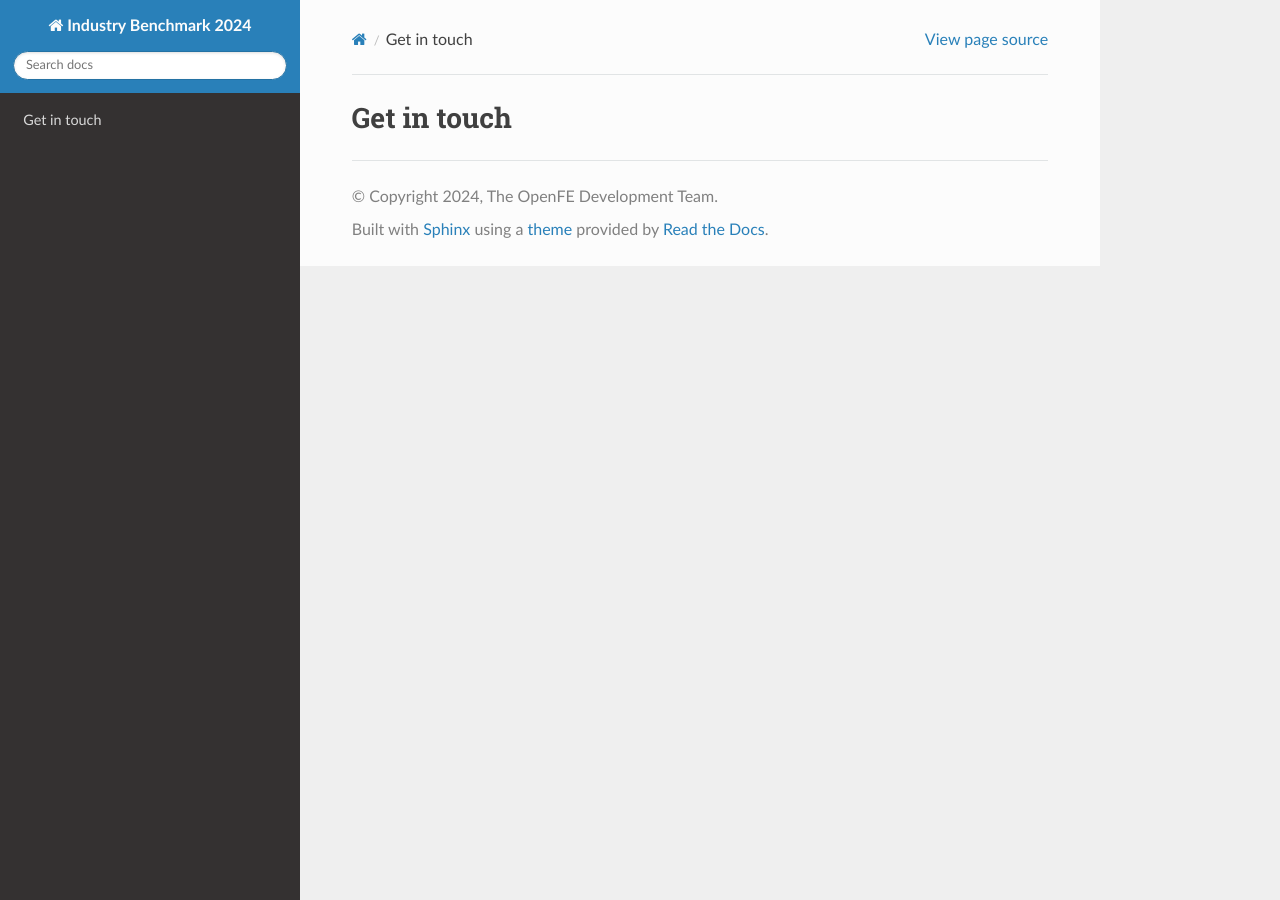
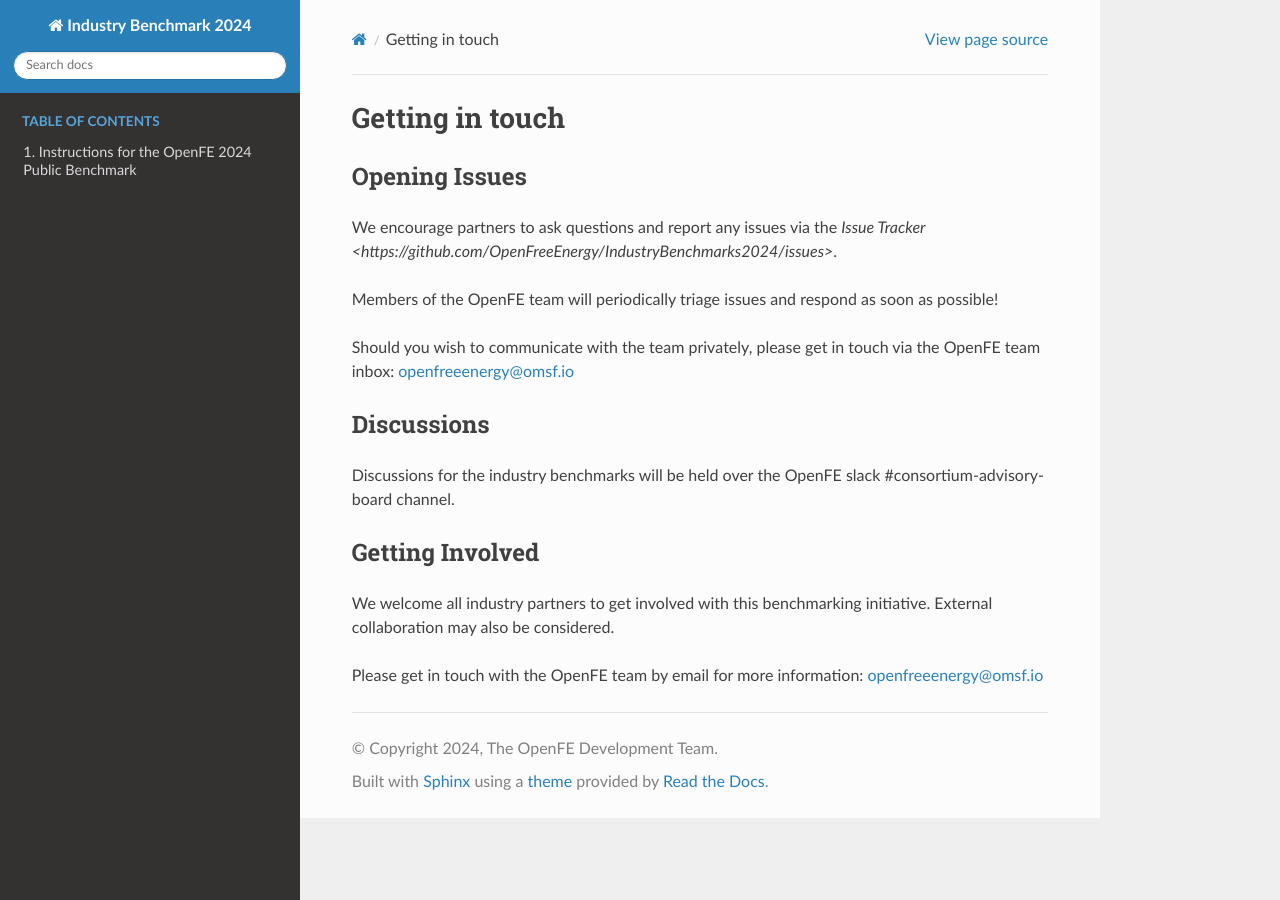
Before and after one commit to OpenFreeEnergy/IndustryBenchmarks2024, a Sphinx documentation site: the page built from docs/source/get-in-touch.rst, in a window 1280 px wide. Built offline with Sphinx 7.4.7 and the Read the Docs theme 2.0.0, drawn with Linux system fonts in a browser that asks for light colours; pages that are not in the unit, such as notebooks, are missing from menus.

Commit message:
update getting in touch page

```diff
--- a/docs/source/get-in-touch.rst
+++ b/docs/source/get-in-touch.rst
@@ -1,4 +1,32 @@
-.. _get-in-touch:
+.. _get_in_touch:
 
-Get in touch
-############
+
+****************
+Getting in touch
+****************
+
+
+Opening Issues
+==============
+
+We encourage partners to ask questions and report any issues via the `Issue Tracker <https://github.com/OpenFreeEnergy/IndustryBenchmarks2024/issues>`.
+
+Members of the OpenFE team will periodically triage issues and respond as soon as possible!
+
+
+Should you wish to communicate with the team privately, please get in touch via the OpenFE team inbox: openfreeenergy@omsf.io
+
+
+Discussions
+===========
+
+Discussions for the industry benchmarks will be held over the OpenFE slack #consortium-advisory-board channel.
+
+
+Getting Involved
+================
+
+We welcome all industry partners to get involved with this benchmarking initiative.
+External collaboration may also be considered.
+
+Please get in touch with the OpenFE team by email for more information: openfreeenergy@omsf.io
```
Also changed, not shown: docs/source/public/overview.rst (added, +193 -0 lines), docs/source/private/overview.rst (renamed from docs/source/phase_1_4_instructions.rst), docs/source/public/claimed_systems.rst (renamed from docs/source/claimed_systems.rst), docs/source/public/phase1/contributing_inputs.rst (renamed from docs/source/contributing-inputs.rst), docs/source/public/phase1/input_preparation.rst (renamed from docs/source/input_preparation.rst).
